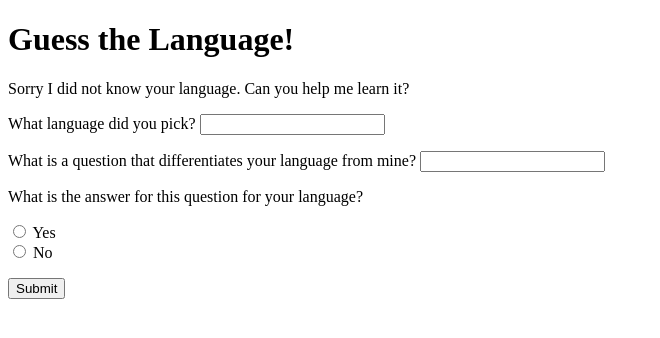
After one commit to rednaxel22/PythonMongoDB, a Flask app: page /learn/1 in a window 1280 px wide. The commit adds this page. Shown: the top 338 px of the page, without its empty margins (0-660 px from the left). Run offline with Flask 2, Linux system fonts and the light colour scheme.

Commit message:
v0.10
Version 0.10

```diff
--- a/app.py
+++ b/app.py
@@ -1,8 +1,8 @@
 #!/usr/bin/env python
 
-from flask import Flask, render_template, request, redirect, url_for
+from flask import Flask, render_template, redirect, url_for
 from flask_wtf import Form
-from wtforms.fields import RadioField, SubmitField
+from wtforms.fields import RadioField, SubmitField, StringField
 from guess import Guess
 
 app = Flask(__name__)
@@ -10,16 +10,21 @@ app.config['SECRET_KEY'] = 'secret!'
 game = Guess('Python')
 game.expand('Python', 'C++', 'Is it interpreted?', False)
 game.expand('C++', 'Java', 'Does it run on a VM?', True)
-# guesses = ['Python','Java','C++']
-# questions = ['Is it compiled?','Does it run on a VM?']
 
 class YesNoQuestionForm(Form):
     answer = RadioField('Your answer', choices=[('yes','Yes'),('no','No')])
     submit = SubmitField('Submit')
 
+class LearnForm(Form):
+    language = StringField('What language did you pick?')
+    question = StringField('What is a question that differentiates your '
+                           'language from mine?')
+    answer = RadioField('What is the answer for your language',
+                        choices=[('yes','Yes'),('no','No')])
+    submit = SubmitField('Submit')
+
 @app.route('/')
 def index():
-##    return '<h1>Guess the Language!</h1>'
     return render_template('index.html')
 
 @app.route('/question/<int:id>', methods=['GET','POST'])
@@ -32,23 +37,25 @@ def question(id):
         new_id = game.answer_question(form.answer.data == 'yes', id)
         return redirect(url_for('question', id=new_id))
     return render_template('question.html', question=question, form=form)
-        # if form.answer.data == 'yes':
-            # return redirect(url_for('question', id=id+1))
-    # if request.method == 'POST':
-    #     if request.form['answer'] == 'yes':
-    #         return redirect(url_for('question', id=id+1))
-        # else:
-            # return redirect(url_for('question', id=id))
-    # return render_template('question.html', question=questions[id], form=form)
 
-@app.route('/guess/<int:id>')
+@app.route('/guess/<int:id>', methods=['GET','POST'])
 def guess(id):
-##    return('<h1>Guess The Language!</h1>'
-##           '<p>My guess: {0}</p>').format(guesses[id])
-    # return render_template('guess.html', guess=guesses[id])
-    return render_template('guess.html', guess=game.get_guess(id))
+    form = YesNoQuestionForm()
+    if form.validate_on_submit():
+        if form.answer.data == 'yes':
+            return redirect(url_for('index'))
+        return redirect(url_for('learn', id=id))
+    return render_template('guess.html', guess=game.get_guess(id), form=form)
+
+@app.route('/learn/<int:id>', methods=['GET','POST'])
+def learn(id):
+    guess = game.get_guess(id)
+    form = LearnForm()
+    if form.validate_on_submit():
+        game.expand(guess, form.language.data, form.question.data,
+                    form.answer.data == 'yes')
+        return redirect(url_for('index'))
+    return render_template('learn.html', guess=guess, form=form)
 
 if __name__ == '__main__':
     app.run(debug=True)
-   # app.run(host='0.0.0.0')
-   # app.run(host='0.0.0.0', port=5000, debug=True)
--- /dev/null
+++ b/templates/learn.html
@@ -0,0 +1,22 @@
+<!DOCTYPE html>
+<html>
+  <head>
+    <title>Guess the Language!</title>
+  </head>
+  <body>
+    <h1>Guess the Language!</h1>
+    <p>Sorry I did not know your language. Can you help me learn it?</p>
+    <form method="post">
+      {{ form.hidden_tag() }}
+      <p>{{ form.language.label }} {{ form.language() }}</p>
+      <p>{{ form.question.label }} {{ form.question() }}</p>
+      <p>What is the answer for this question for your language?</p>
+      <p>
+        {% for option in form.answer %}
+          {{ option }} {{ option.label }}<br>
+        {% endfor %}
+      </p>
+      {{ form.submit }}
+    </form>
+  </body>
+</html>
```
Also changed, not shown: templates/guess.html (+10 -0 lines).
